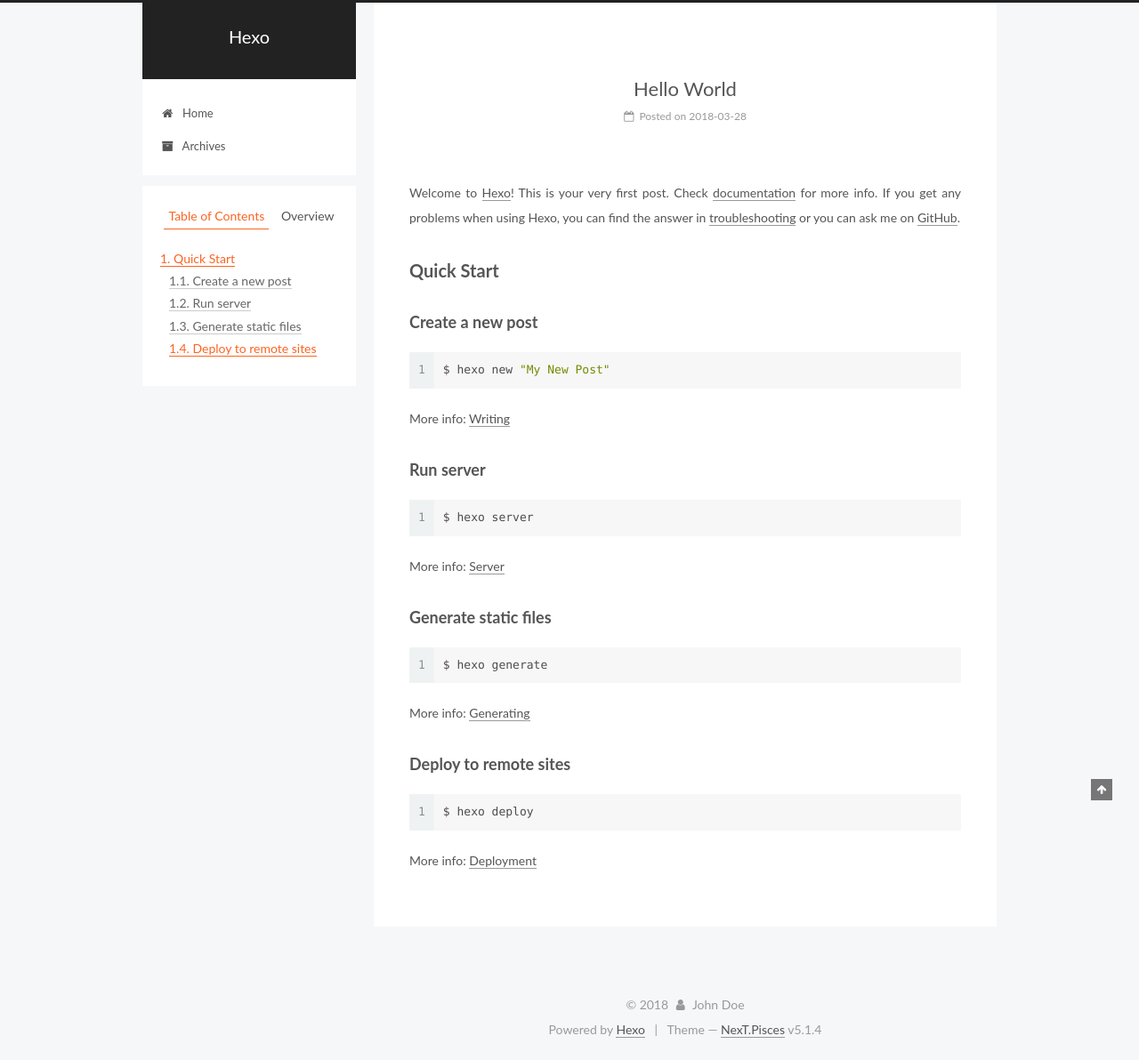
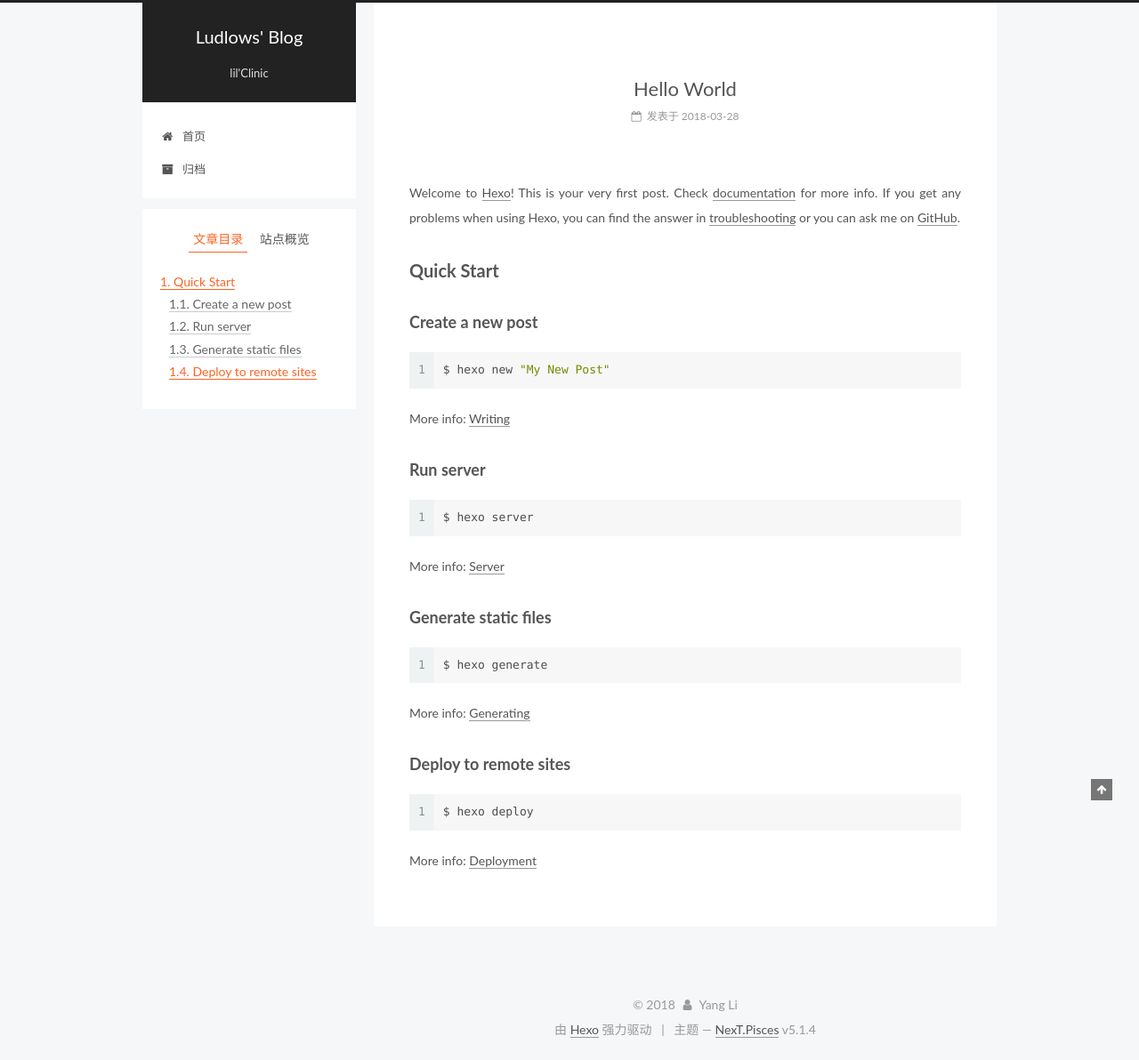
Before and after one commit to ludlows0030/ludlows0030.github.io, a plain HTML site: page 2018/03/28/hello-world/index.html in a window 1280 px wide. Shown: the whole page at 89% size. Drawn offline with Linux system fonts and the light colour scheme.

Commit message:
Site updated: 2018-03-28 22:01:24

```diff
--- a/2018/03/28/hello-world/index.html
+++ b/2018/03/28/hello-world/index.html
@@ -5,7 +5,7 @@
 
 
 
-<html class="theme-next pisces use-motion" lang="">
+<html class="theme-next pisces use-motion" lang="zh-Hans">
 <head>
   <meta charset="UTF-8"/>
 <meta http-equiv="X-UA-Compatible" content="IE=edge" />
@@ -83,8 +83,9 @@
 <meta property="og:type" content="article">
 <meta property="og:title" content="Hello World">
 <meta property="og:url" content="http://yoursite.com/2018/03/28/hello-world/index.html">
-<meta property="og:site_name" content="Hexo">
+<meta property="og:site_name" content="Ludlows&#39; Blog">
 <meta property="og:description" content="Welcome to Hexo! This is your very first post. Check documentation for more info. If you get any problems when using Hexo, you can find the answer in troubleshooting or you can ask me on GitHub. Quick">
+<meta property="og:locale" content="zh-Hans">
 <meta property="og:updated_time" content="2018-03-28T13:41:31.285Z">
 <meta name="twitter:card" content="summary">
 <meta name="twitter:title" content="Hello World">
@@ -104,7 +105,7 @@
     motion: {"enable":true,"async":false,"transition":{"post_block":"fadeIn","post_header":"slideDownIn","post_body":"slideDownIn","coll_header":"slideLeftIn","sidebar":"slideUpIn"}},
     duoshuo: {
       userId: '0',
-      author: 'Author'
+      author: '博主'
     },
     algolia: {
       applicationID: '',
@@ -124,7 +125,7 @@
 
 
 
-  <title>Hello World | Hexo</title>
+  <title>Hello World | Ludlows' Blog</title>
 
 
 
@@ -136,7 +137,7 @@
 
 </head>
 
-<body itemscope itemtype="http://schema.org/WebPage" lang="">
+<body itemscope itemtype="http://schema.org/WebPage" lang="zh-Hans">
 
 
 
@@ -154,12 +155,12 @@
     <div class="custom-logo-site-title">
       <a href="/"  class="brand" rel="start">
         <span class="logo-line-before"><i></i></span>
-        <span class="site-title">Hexo</span>
+        <span class="site-title">Ludlows' Blog</span>
         <span class="logo-line-after"><i></i></span>
       </a>
     </div>
 
-        <p class="site-subtitle"></p>
+        <p class="site-subtitle">lil'Clinic</p>
 
   </div>
 
@@ -184,7 +185,7 @@
 
               <i class="menu-item-icon fa fa-fw fa-home"></i> <br />
 
-            Home
+            首页
           </a>
         </li>
 
@@ -194,7 +195,7 @@
 
               <i class="menu-item-icon fa fa-fw fa-archive"></i> <br />
 
-            Archives
+            归档
           </a>
         </li>
 
@@ -234,13 +235,13 @@
     <link itemprop="mainEntityOfPage" href="http://yoursite.com/2018/03/28/hello-world/">
 
     <span hidden itemprop="author" itemscope itemtype="http://schema.org/Person">
-      <meta itemprop="name" content="John Doe">
+      <meta itemprop="name" content="Yang Li">
       <meta itemprop="description" content="">
       <meta itemprop="image" content="/images/avatar.gif">
     </span>
 
     <span hidden itemprop="publisher" itemscope itemtype="http://schema.org/Organization">
-      <meta itemprop="name" content="Hexo">
+      <meta itemprop="name" content="Ludlows' Blog">
     </span>
 
 
@@ -258,9 +259,9 @@
                 <i class="fa fa-calendar-o"></i>
               </span>
 
-                <span class="post-meta-item-text">Posted on</span>
+                <span class="post-meta-item-text">发表于</span>
 
-              <time title="Post created" itemprop="dateCreated datePublished" datetime="2018-03-28T21:41:31+08:00">
+              <time title="创建于" itemprop="dateCreated datePublished" datetime="2018-03-28T21:41:31+08:00">
                 2018-03-28
               </time>
 
@@ -377,10 +378,10 @@
 
         <ul class="sidebar-nav motion-element">
           <li class="sidebar-nav-toc sidebar-nav-active" data-target="post-toc-wrap">
-            Table of Contents
+            文章目录
           </li>
           <li class="sidebar-nav-overview" data-target="site-overview-wrap">
-            Overview
+            站点概览
           </li>
         </ul>
 
@@ -389,7 +390,7 @@
         <div class="site-overview">
           <div class="site-author motion-element" itemprop="author" itemscope itemtype="http://schema.org/Person">
 
-              <p class="site-author-name" itemprop="name">John Doe</p>
+              <p class="site-author-name" itemprop="name">Yang Li</p>
               <p class="site-description motion-element" itemprop="description"></p>
           </div>
 
@@ -401,7 +402,7 @@
                 <a href="/archives/">
 
                   <span class="site-state-item-count">1</span>
-                  <span class="site-state-item-name">posts</span>
+                  <span class="site-state-item-name">日志</span>
                 </a>
               </div>
 
@@ -461,13 +462,13 @@
   <span class="with-love">
     <i class="fa fa-user"></i>
   </span>
-  <span class="author" itemprop="copyrightHolder">John Doe</span>
+  <span class="author" itemprop="copyrightHolder">Yang Li</span>
 
 
 </div>
 
 
-  <div class="powered-by">Powered by <a class="theme-link" target="_blank" href="https://hexo.io">Hexo</a></div>
+  <div class="powered-by">由 <a class="theme-link" target="_blank" href="https://hexo.io">Hexo</a> 强力驱动</div>
 
 
 
@@ -475,7 +476,7 @@
 
 
 
-  <div class="theme-info">Theme &mdash; <a class="theme-link" target="_blank" href="https://github.com/iissnan/hexo-theme-next">NexT.Pisces</a> v5.1.4</div>
+  <div class="theme-info">主题 &mdash; <a class="theme-link" target="_blank" href="https://github.com/iissnan/hexo-theme-next">NexT.Pisces</a> v5.1.4</div>
 
 
 
--- a/css/main.css
+++ b/css/main.css
@@ -1823,7 +1823,7 @@ pre .javascript .function {
   width: 4px;
   height: 4px;
   border-radius: 50%;
-  background: #b6060d;
+  background: #6714a1;
 }
 .links-of-blogroll {
   font-size: 13px;
```
Also changed, not shown: archives/2018/03/index.html (+18 -17 lines), archives/2018/index.html (+18 -17 lines), archives/index.html (+18 -17 lines), index.html (+21 -20 lines).
